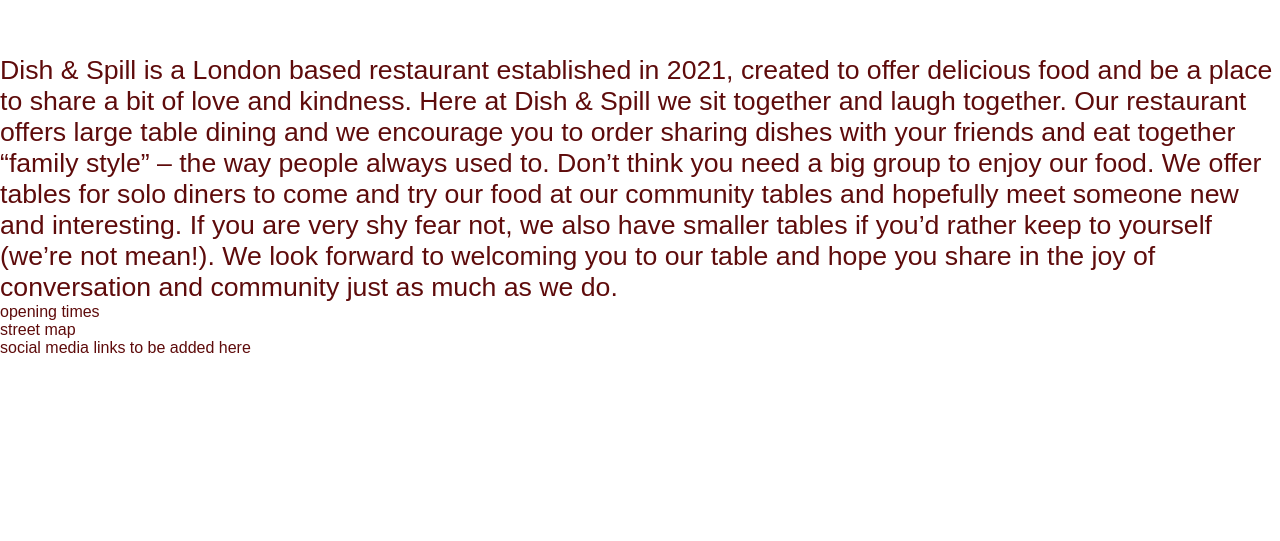
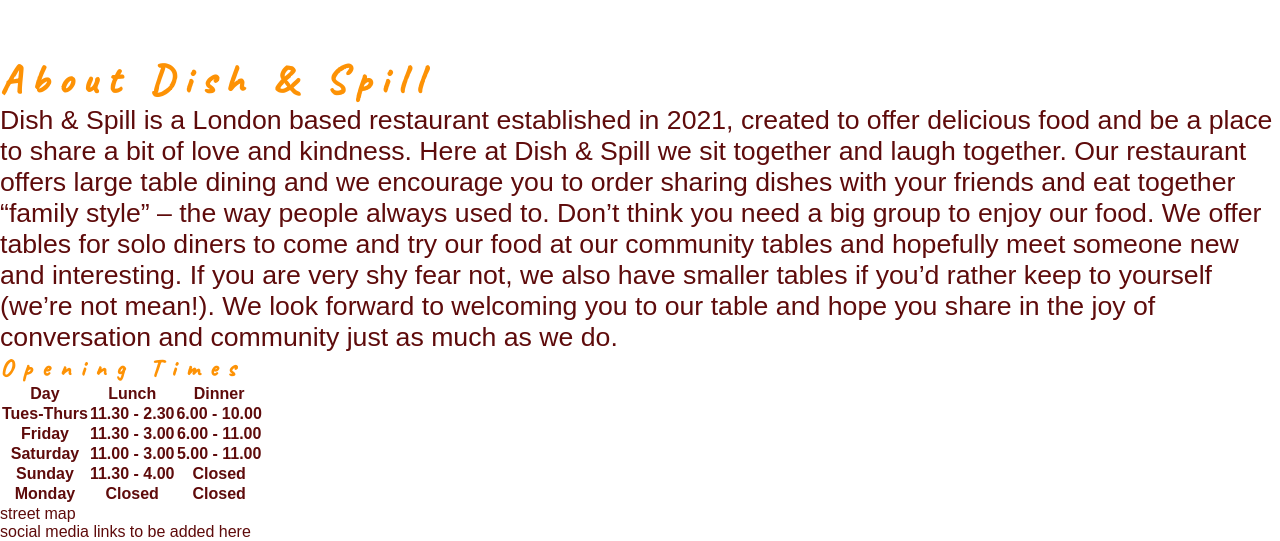
Before and after one commit to george-downer40/dish-and-spill, a plain HTML site: page index.html in a window 1280 px wide. Shown: the part 646-1187 px from the top of the page. Before the commit the page ends 1003 px from the top, so only its background shows below. Drawn offline with Linux system fonts and the light colour scheme; a web font is replaced by a local one.

Commit message:
add opening times to index page

```diff
--- a/assets/css/style.css
+++ b/assets/css/style.css
@@ -18,7 +18,7 @@ body {
 h1, h2 {
     font-family: Caveat, Arial;
     letter-spacing: 10px;
-    color: rgb(253, 5, 5);
+    color: rgb(253, 146, 5);
 }
 
 .logo {
@@ -64,6 +64,7 @@ h1, h2 {
     background: url(../images/hero-img-placeholder.jpg) no-repeat center center;
     overflow: hidden;
 }
+/* about section */
 
 #about {
     font-family: Overlock, Arial;
--- a/index.html
+++ b/index.html
@@ -37,16 +37,47 @@
     <section>
         <div id="hero-image"></div>
     </section>
-    </section>
     <section id="about">
+        <h2>About Dish & Spill</h2>
         Dish & Spill is a London based restaurant established in 2021, created to offer delicious food and be a place to share a bit of love and kindness.
-Here at Dish & Spill we sit together and laugh together. Our restaurant offers large table dining and we encourage you to order sharing dishes with your friends and eat together “family style” – the way people always used to.
-Don’t think you need a big group to enjoy our food. We offer tables for solo diners to come and try our food at our community tables and hopefully meet someone new and interesting. If you are very shy fear not, we also have smaller tables if you’d rather keep to yourself (we’re not mean!).
-We look forward to welcoming you to our table and hope you share in the joy of conversation and community just as much as we do.
-
+        Here at Dish & Spill we sit together and laugh together. Our restaurant offers large table dining and we encourage you to order sharing dishes with your friends and eat together “family style” – the way people always used to.
+        Don’t think you need a big group to enjoy our food. We offer tables for solo diners to come and try our food at our community tables and hopefully meet someone new and interesting. If you are very shy fear not, we also have smaller tables if you’d rather keep to yourself (we’re not mean!).
+        We look forward to welcoming you to our table and hope you share in the joy of conversation and community just as much as we do.
     </section>
     <section>
-        opening times
+        <h2>Opening Times</h2>
+        <table>
+            <tr>
+                <th>Day</th>
+                <th>Lunch</th>
+                <th>Dinner</th>
+            </tr>
+            <tr>
+                <th>Tues-Thurs</th>
+                <th>11.30 - 2.30</th>
+                <th>6.00 - 10.00</th>
+            </tr>
+            <tr>
+                <th>Friday</th>
+                <th>11.30 - 3.00</th>
+                <th>6.00 - 11.00</th>
+            </tr>
+            <tr>
+                <th>Saturday</th>
+                <th>11.00 - 3.00</th>
+                <th>5.00 - 11.00</th>
+            </tr>
+            <tr>
+                <th>Sunday</th>
+                <th>11.30 - 4.00</th>
+                <th>Closed</th>
+            </tr>
+            <tr>
+                <th>Monday</th>
+                <th>Closed</th>
+                <th>Closed</th>
+            </tr>
+        </table>
     </section>
     <section>
         street map
```
